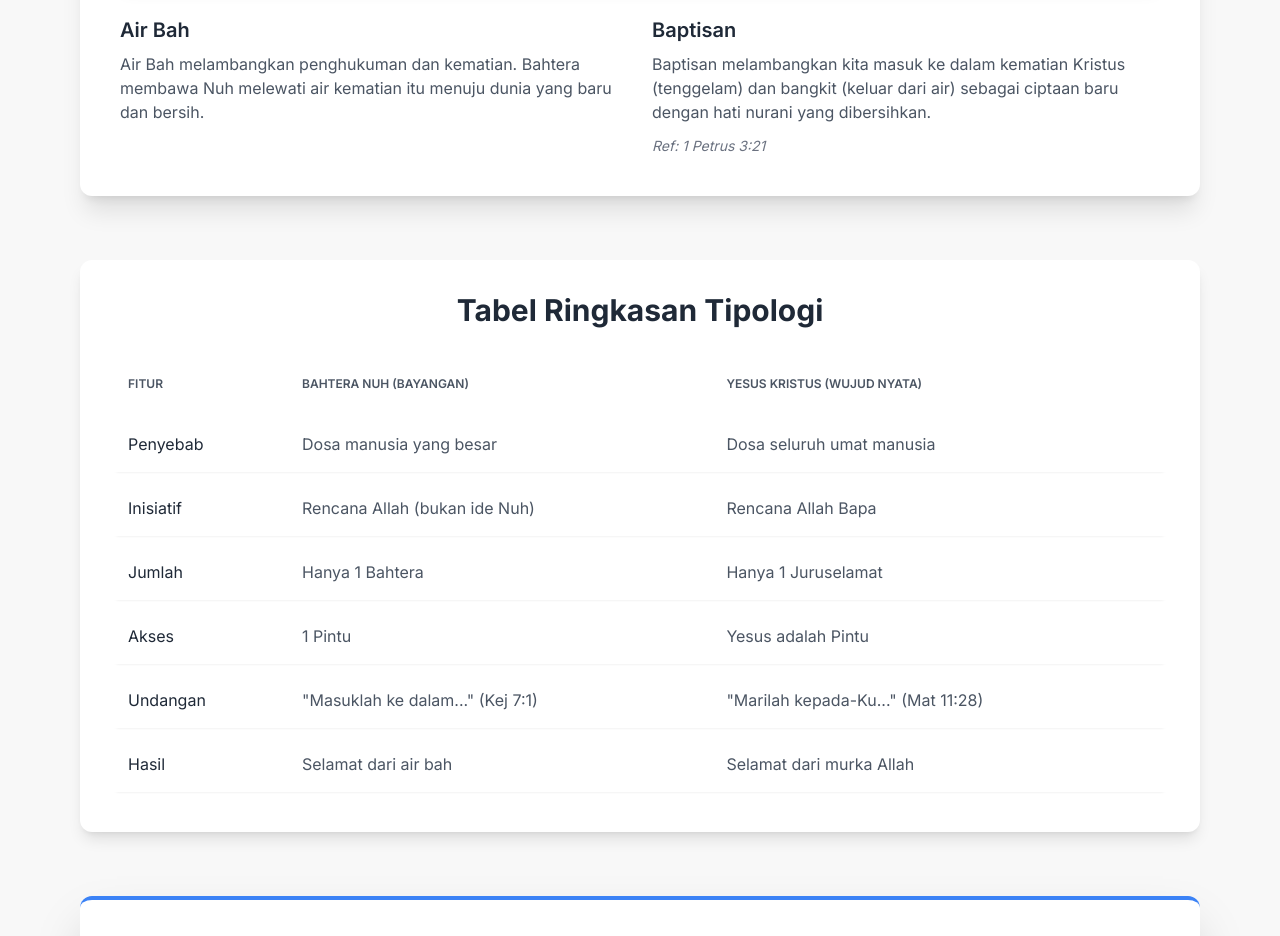
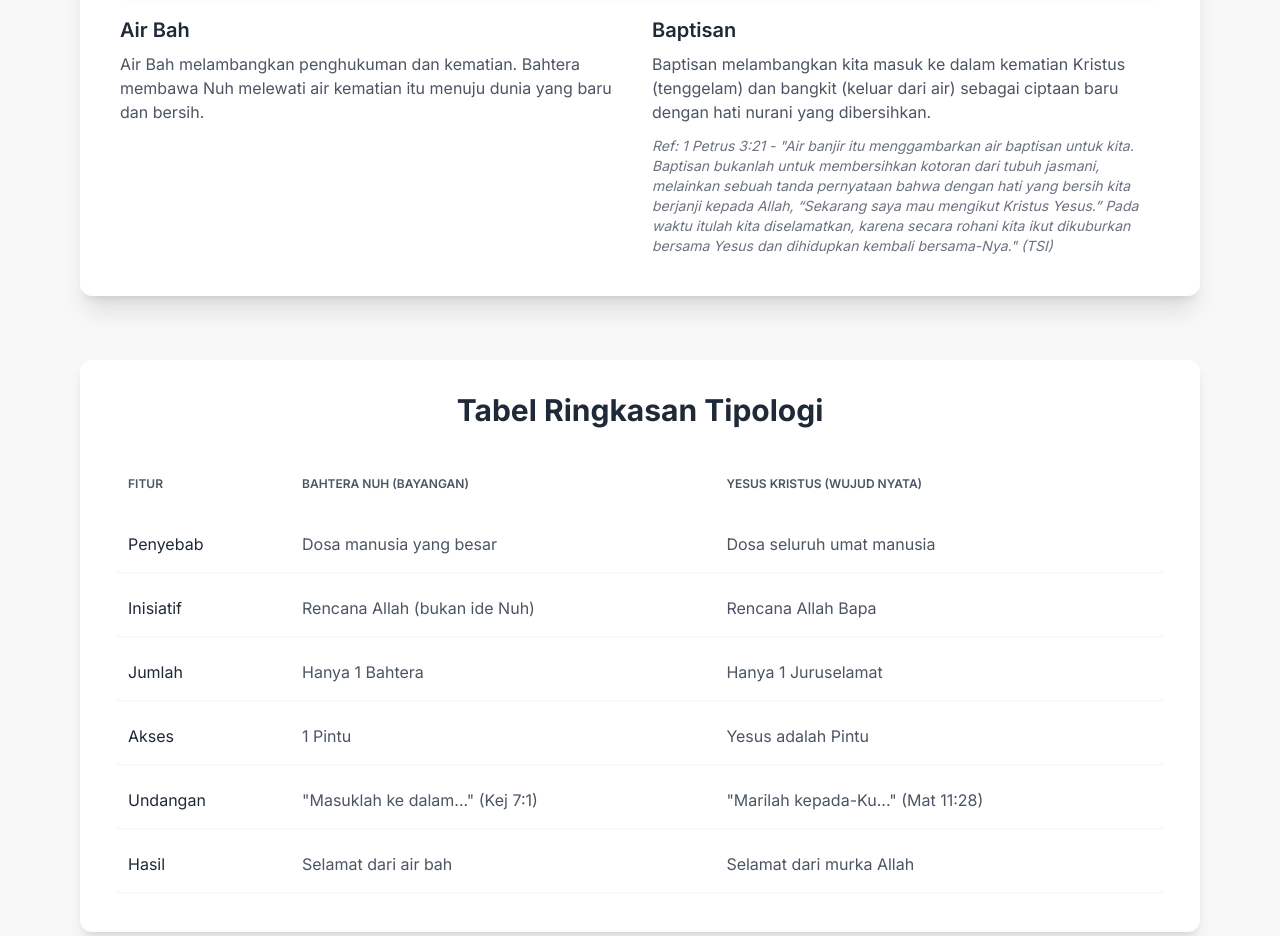
Before and after one commit to vinata1901/tipologi-keselamatan, a plain HTML site: page index.html in a window 1280 px wide. Shown: the part 7100-8036 px from the top of the page. Drawn offline with nearby package versions, Linux system fonts and the light colour scheme.

Commit message:
Update index.html

```diff
--- a/index.html
+++ b/index.html
@@ -224,7 +224,7 @@
                     <div>
                         <h4 class="text-xl font-semibold mb-2">Baptisan</h4>
                         <p class="text-secondary-text">Baptisan melambangkan kita masuk ke dalam kematian Kristus (tenggelam) dan bangkit (keluar dari air) sebagai ciptaan baru dengan hati nurani yang dibersihkan.</p>
-                        <p class="mt-3 text-sm font-medium italic text-gray-500 dark-mode:text-gray-400">Ref: 1 Petrus 3:21</p>
+                        <p class="mt-3 text-sm font-medium italic text-gray-500 dark-mode:text-gray-400">Ref: 1 Petrus 3:21 - "Air banjir itu menggambarkan air baptisan untuk kita. Baptisan bukanlah untuk membersihkan kotoran dari tubuh jasmani, melainkan sebuah tanda pernyataan bahwa dengan hati yang bersih kita berjanji kepada Allah, “Sekarang saya mau mengikut Kristus Yesus.” Pada waktu itulah kita diselamatkan, karena secara rohani kita ikut dikuburkan bersama Yesus dan dihidupkan kembali bersama-Nya." (TSI)</p>
                     </div>
                 </div>
             </div>
```
